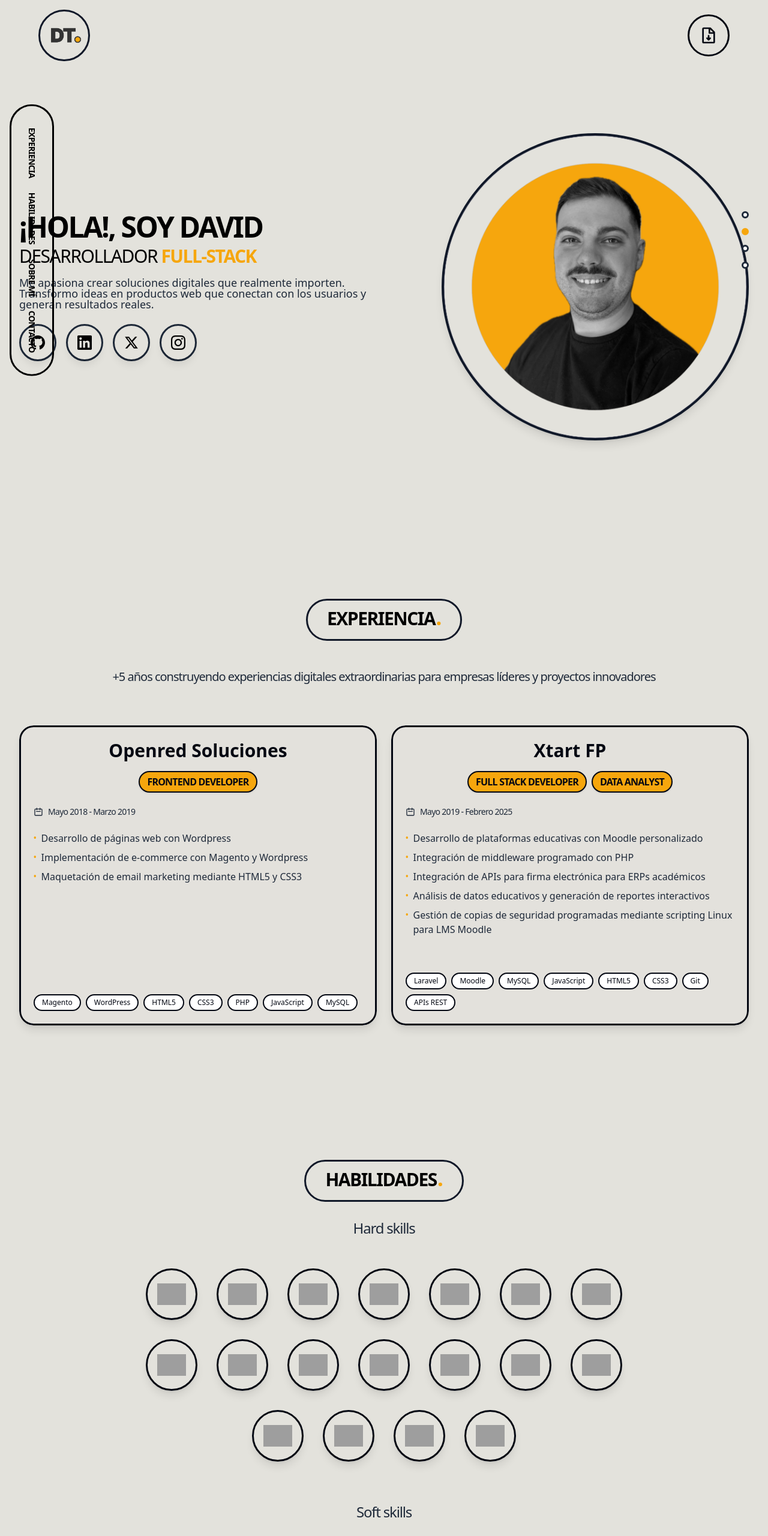
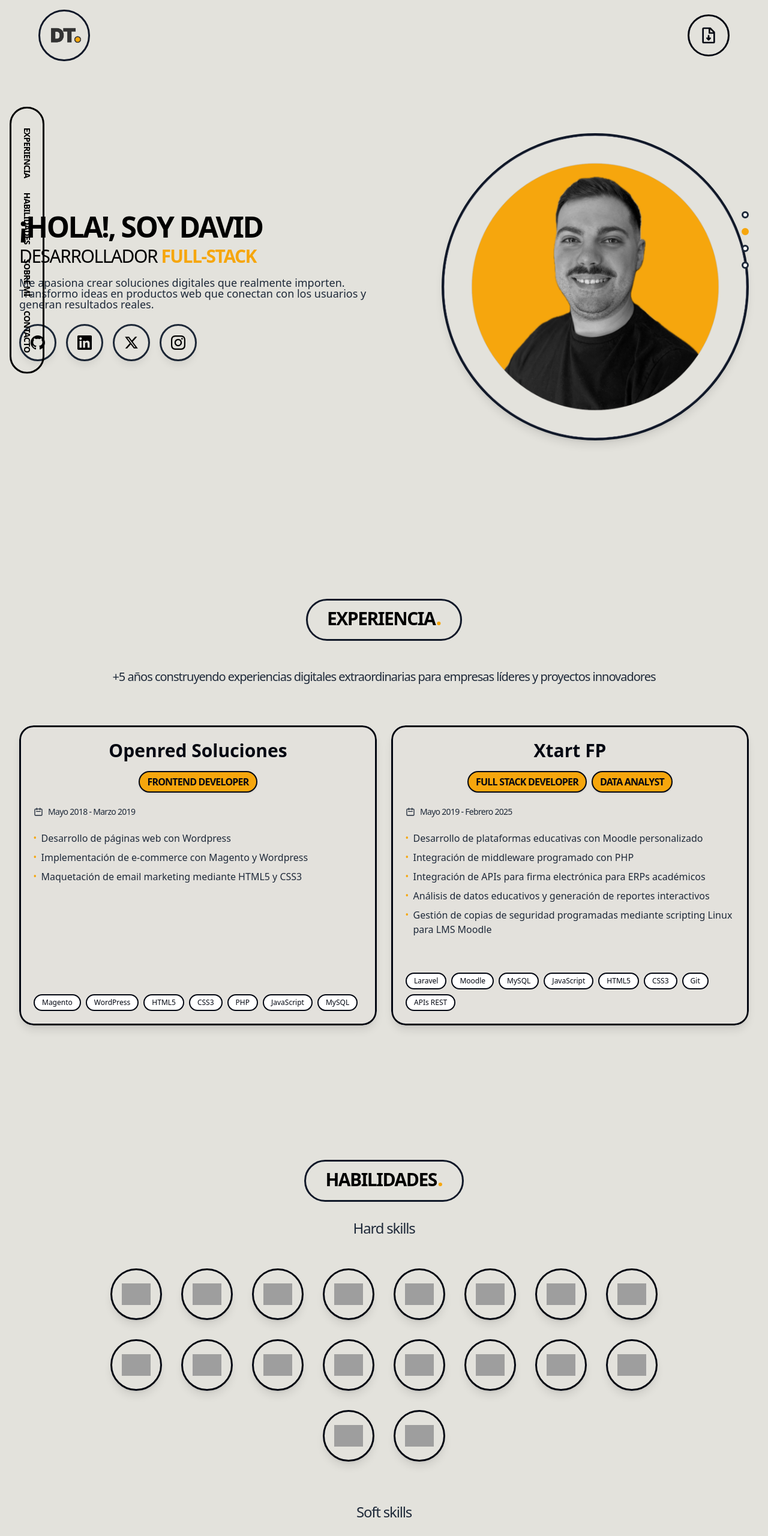
Before and after one commit to davto-xyz/portfolio, an Astro site: page / in a window 1280 px wide. Shown: the top 2560 px of the page at 60% size. Built offline with nearby package versions, Linux system fonts and the light colour scheme; Astro itself is replaced by a stand-in of ours; grey boxes are pictures that could not be loaded.

Commit message:
fix: Adjust layout in SkillsBlock for improved responsiveness and update NavBar styling

```diff
--- a/src/components/NavBar.astro
+++ b/src/components/NavBar.astro
@@ -53,7 +53,7 @@ const {
 
 <!-- Left Sidebar Navigation (Desktop Only) -->
 <nav class="navbar-animate fixed left-4 top-1/2 transform -translate-y-1/2 z-40 hidden md:block">
-  <div class="border-3 rounded-full text-black py-6 px-3">
+  <div class="border-3 rounded-full text-black py-5 px-1">
     <div class="flex flex-col items-center space-y-4">
       {links.map((link) => (
         <a
--- a/src/components/SkillsBlock.astro
+++ b/src/components/SkillsBlock.astro
@@ -37,7 +37,7 @@ const softSkills = softSkillsData?.data.skills || [];
 
     <!-- Skills Row -->
 
-    <div class="flex flex-wrap justify-center items-center gap-4 sm:gap-6 md:gap-8 max-w-4xl mx-auto">
+    <div class="flex flex-wrap justify-center items-center gap-4 sm:gap-6 md:gap-8 max-w-5xl mx-auto">
 
       {hardSkills.map((skill) => (
         <div class="relative flex items-center justify-center p-4 rounded-full bg-transparent border-gray-950 border-3 hover:border-gold-500 transition-all duration-300 hover:scale-110 shadow-lg hover:shadow-xl group">
@@ -69,7 +69,7 @@ const softSkills = softSkillsData?.data.skills || [];
     </div>
 
     <!-- Soft Skills Row -->
-    <div class="flex flex-wrap justify-center items-center gap-4 sm:gap-6 md:gap-8 mx-auto mb-12">
+    <div class="flex flex-wrap justify-center items-center gap-4 sm:gap-6 md:gap-8 max-w-5xl mx-auto mb-12">
       {softSkills.map((skill) => (
         <div class="relative flex flex-col items-center justify-center p-5 rounded-full bg-transparent border-gray-950 border-3 hover:border-gold-500 transition-all duration-300 hover:scale-110 shadow-lg hover:shadow-xl group w-32 h-32">
           <div class="w-14 h-14 mb-1 flex items-center justify-center">
```
